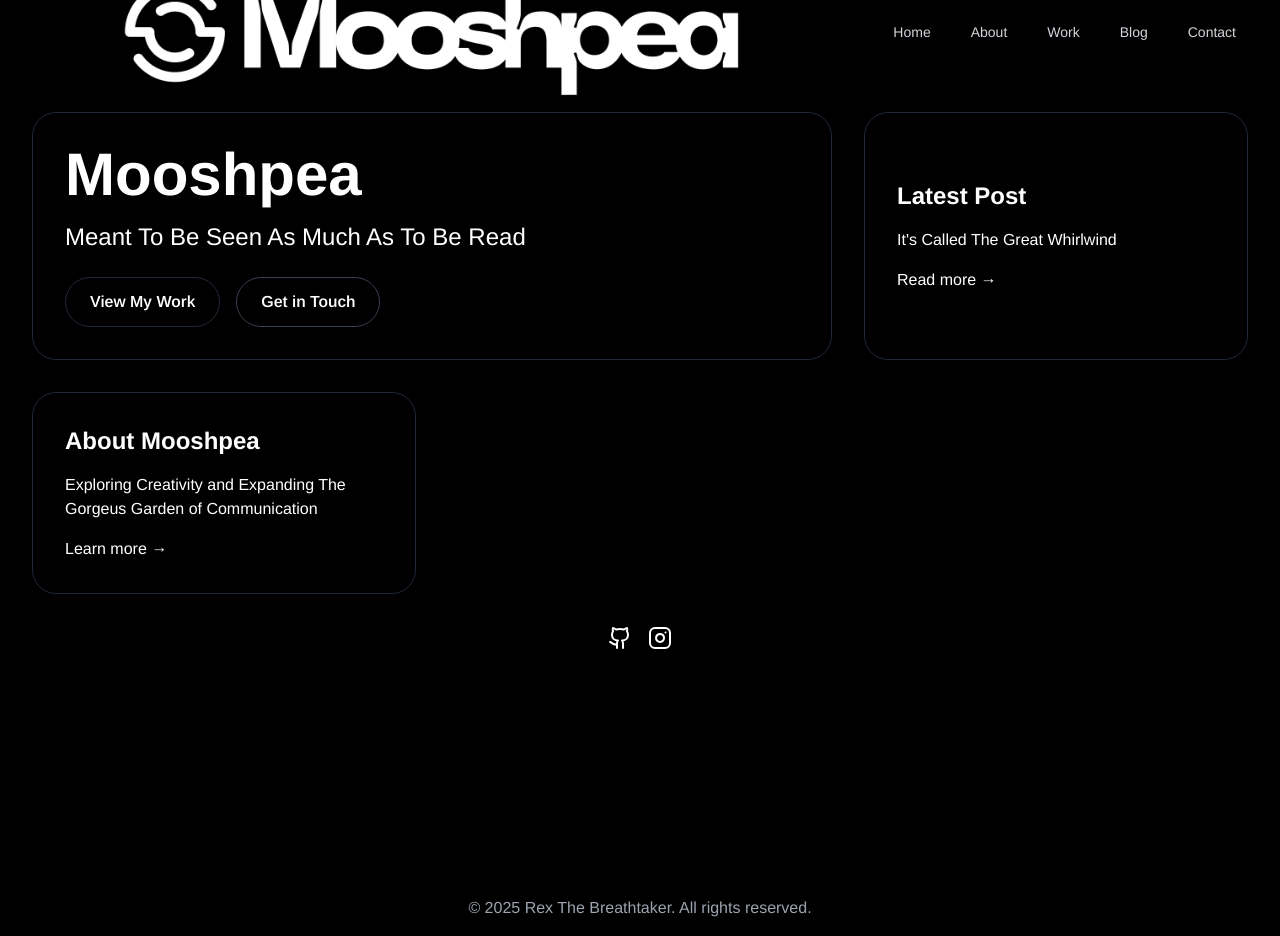
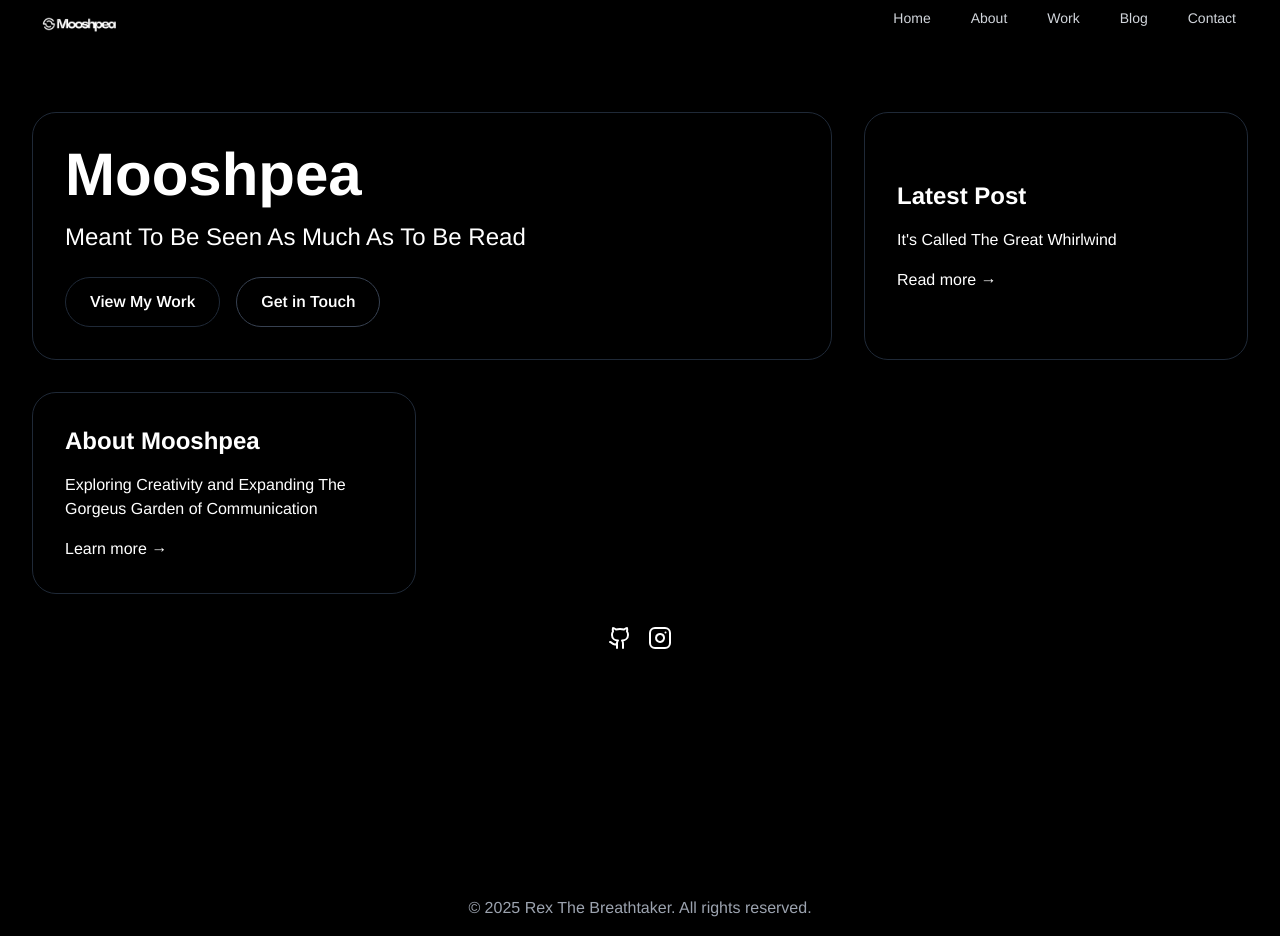
Before and after one commit to rexthebreathtaker/damn-dirty-apes, a Next.js app: page / in a window 1280 px wide. Built offline with nearby package versions, Linux system fonts and the light colour scheme.

Commit message:
update nav

```diff
--- a/app/components/Navigation.tsx
+++ b/app/components/Navigation.tsx
@@ -28,13 +28,13 @@ export default function Navigation() {
   return (
     <nav className={`fixed w-full z-50 transition-all duration-300 ${scrolled ? 'bg-black' : 'bg-transparent'}`}>
       <div className="max-w-7xl mx-auto px-4 sm:px-6 lg:px-8">
-        <div className="flex items-center justify-between h-16">
+        <div className="flex items-start justify-between h-16">
           <div className="flex items-center">
             <Link href="/">
               <img
                 src="/images/logo.png"
                 alt="Logo"
-                className="max-h-13 w-auto"
+                className="max-h-12 w-auto"
               />
             </Link>
           </div>
```
